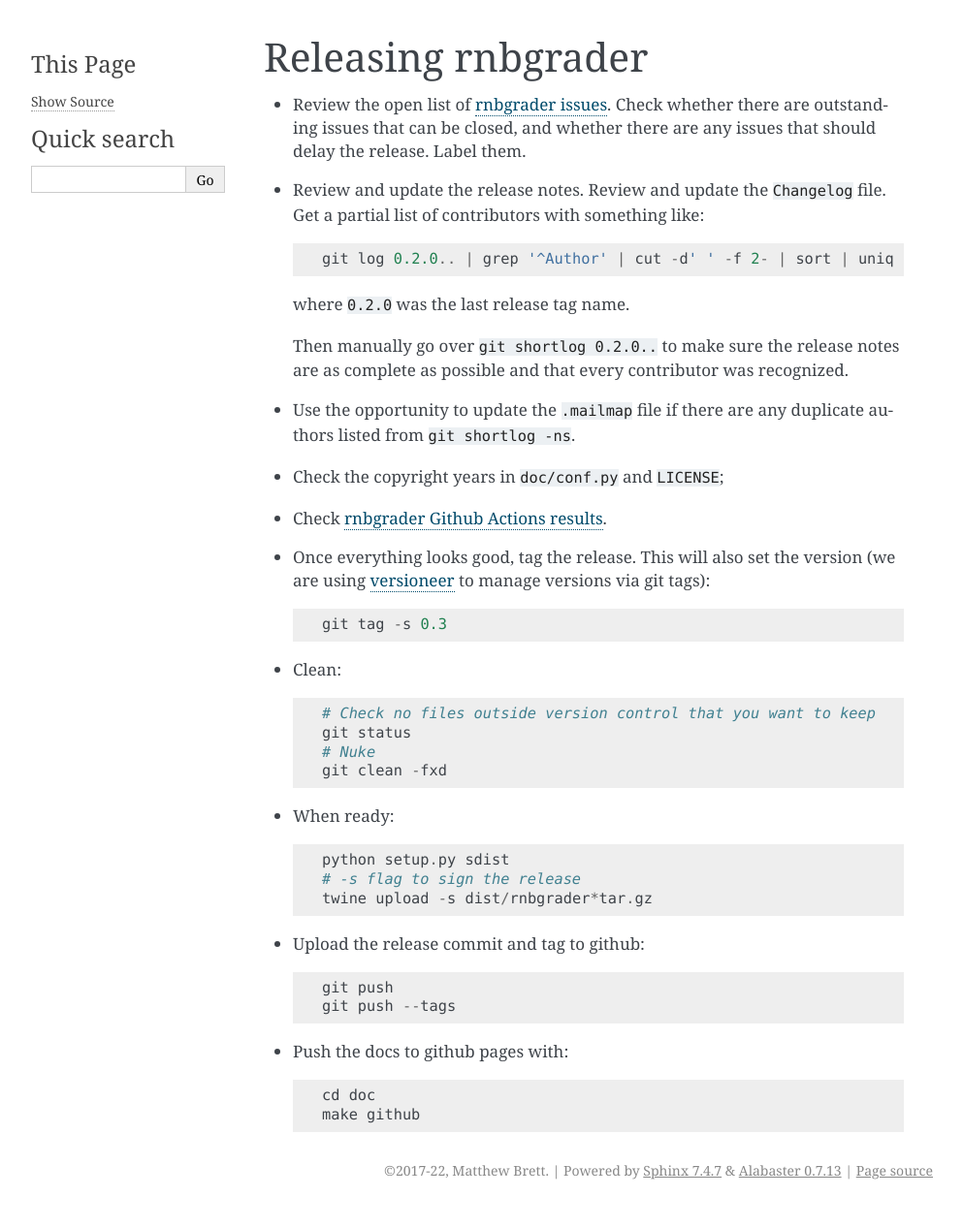
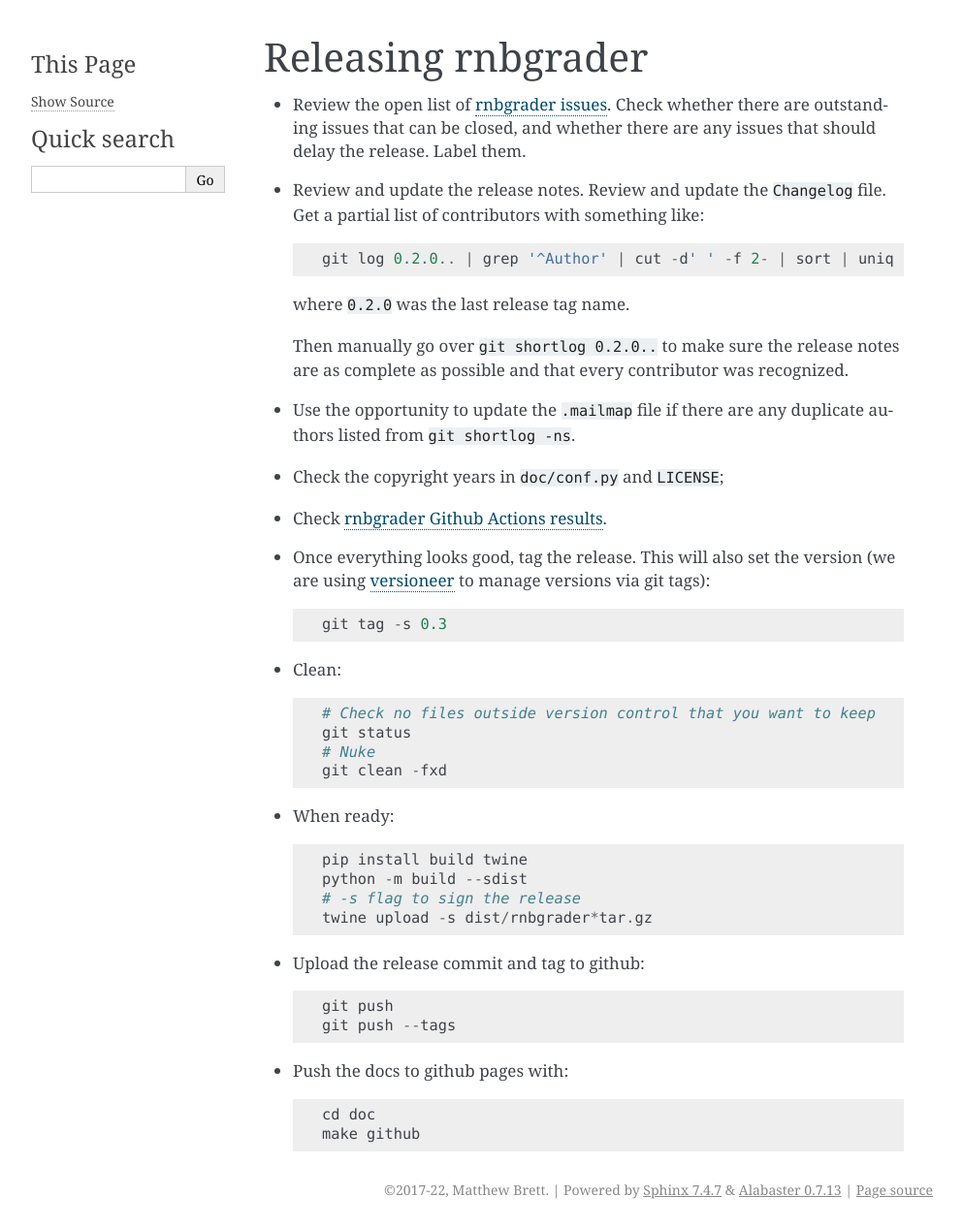
Before and after one commit to matthew-brett/rnbgrader, a Sphinx documentation site: the page built from doc/devel/make_release.rst, in a window 1280 px wide. Shown: the whole page at 97% size, without its empty margins (148-1141 px from the left). Built offline with Sphinx 7.4.7, drawn with Linux system fonts in a browser that asks for light colours.

Commit message:
Prepare for release

```diff
--- a/doc/devel/make_release.rst
+++ b/doc/devel/make_release.rst
@@ -39,7 +39,8 @@
 
 * When ready::
 
-    python setup.py sdist
+    pip install build twine
+    python -m build --sdist
     # -s flag to sign the release
     twine upload -s dist/rnbgrader*tar.gz
 
```
Also changed, not shown: 1 other file.
